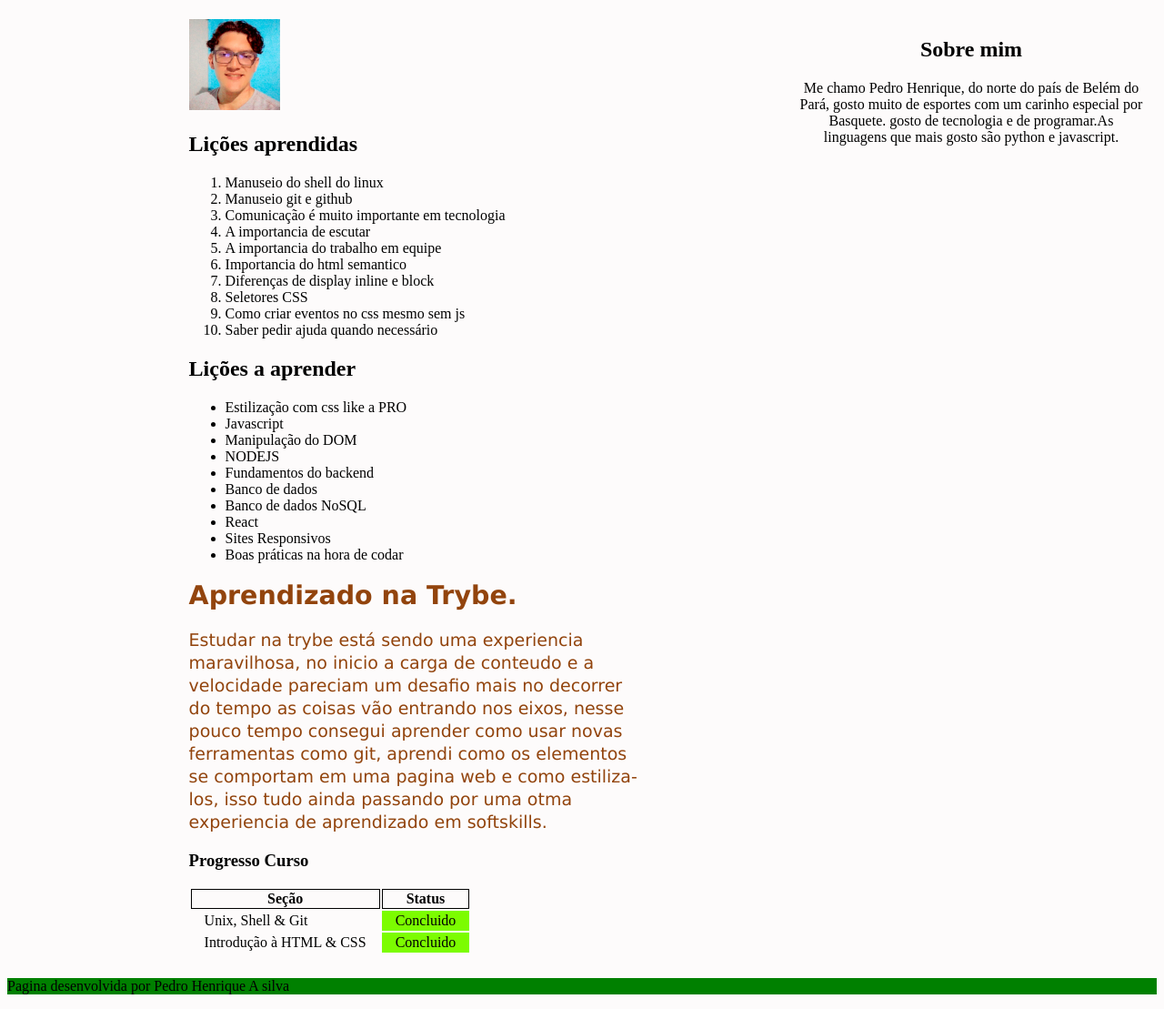
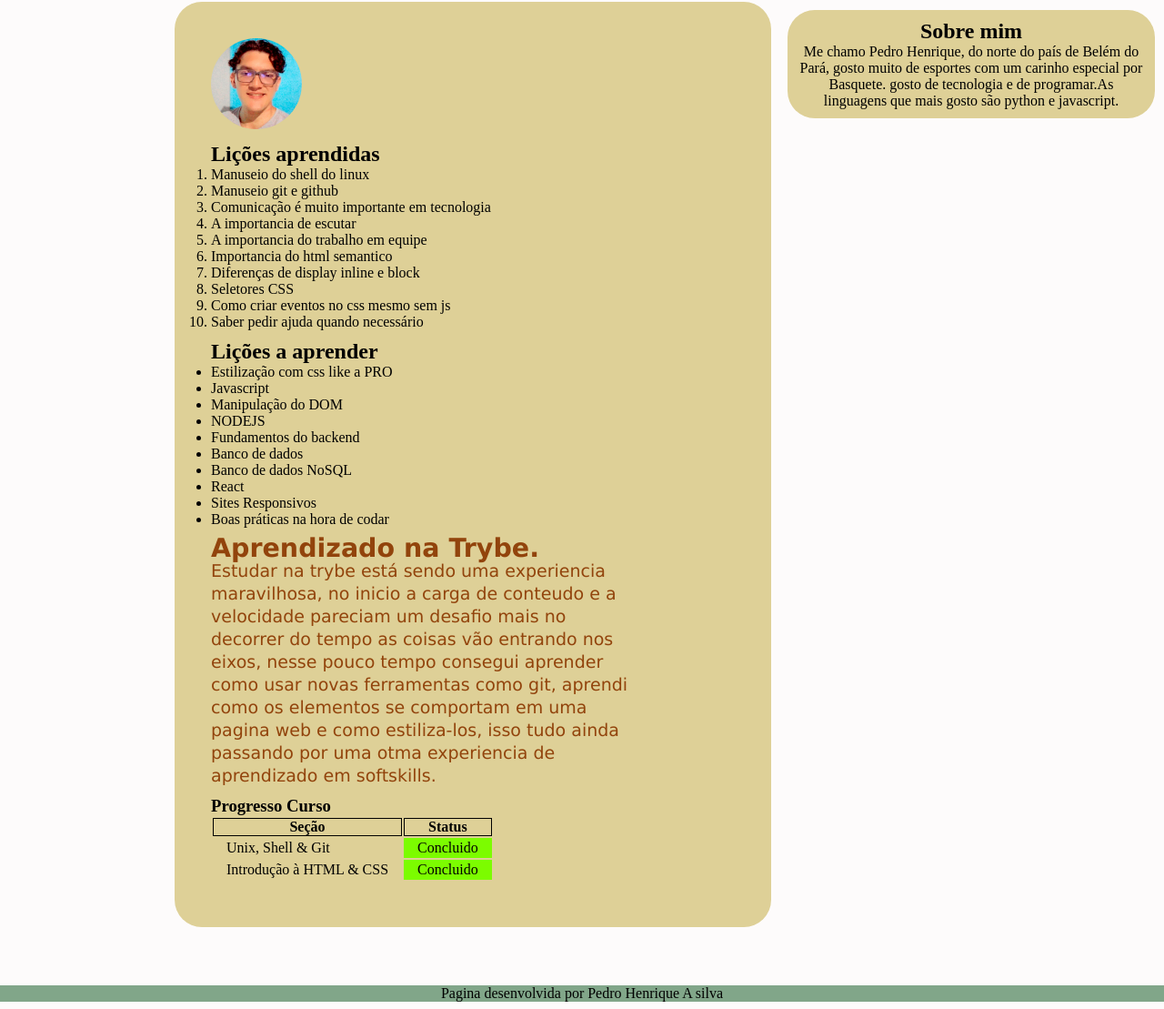
Before and after one commit to pedro-henrique-a-silva/lessons-learned, a website: page index.html in a window 1280 px wide. Shown: the part 139-1248 px from the top of the page at 91% size. Drawn offline with Linux system fonts and the light colour scheme.

Commit message:
Adicionando cor a folha de estilo

```diff
--- a/index.html
+++ b/index.html
@@ -5,7 +5,7 @@
   <meta http-equiv="X-UA-Compatible" content="IE=edge">
   <meta name="viewport" content="width=device-width, initial-scale=1.0">
   <link rel="stylesheet" href="style.css">
-  <title>Document</title>
+  <title>Lições aprendidas</title>
 </head>
 <body>
   <header id="cabecalho">
@@ -27,7 +27,7 @@
       <img id="minha_foto" src="perfil.jpeg" alt="foto de um rapaz sorrindo">
     </section>
 
-    <section>
+    <section class="section">
       <h2>Lições aprendidas</h2>
       <ol id="licoes_aprendidas">
         <li>Manuseio do shell do linux</li>
@@ -43,7 +43,7 @@
       </ol>
     </section>
 
-    <section>
+    <section class="section">
       <h2>Lições a aprender</h2>
       <ul id="licoes_a_aprender">
         <li>Estilização com css like a PRO</li>
@@ -72,7 +72,7 @@
       </article>
     </section>
 
-    <section>
+    <section class="section">
       <h3>Progresso Curso</h3>
       <table class="table-course">
         <tr>
--- a/style.css
+++ b/style.css
@@ -1,14 +1,20 @@
+* {
+  padding: 0;
+  margin: 0;
+}
+
 body {
   background-color: rgb(253, 251, 251);
 }
 
 header {
   position: fixed;
-  background-color: green;
+  background-color: rgb(129, 166, 137);
   color: white;
   width: 100%;
   top: 0;
   text-align: center;
+  padding: 10px;
   z-index: 10;
 }
 
@@ -27,10 +33,13 @@ header {
 }
 
 .lado-esquerdo {
-  margin-top: 150px;
+  margin-top: 11%;
+  margin-bottom: 5%;
   margin-left: 15%;
-  width: 50%;
-  padding: 10px;
+  width: 45%;
+  padding: 40px;
+  background-color: rgb(222, 208, 151);
+  border-radius: 30px;
 }
 
 .lado-direito {
@@ -40,10 +49,20 @@ header {
   top: 150px;
   text-align: center;
   padding: 10px;
+  background-color: rgb(222, 208, 151);
+  border-radius: 30px;
 }
 
 main img {
   width: 100px;
+}
+
+#minha_foto {
+  border-radius: 50px;
+}
+
+.section {
+  margin: 10px 0;
 }
 
 .article {
@@ -55,7 +74,8 @@ main img {
 }
 
 footer {
-  background-color: green;
+  background-color: rgb(129, 166, 137);
+  text-align: center;
 }
 
 .table-course tr td {
```
